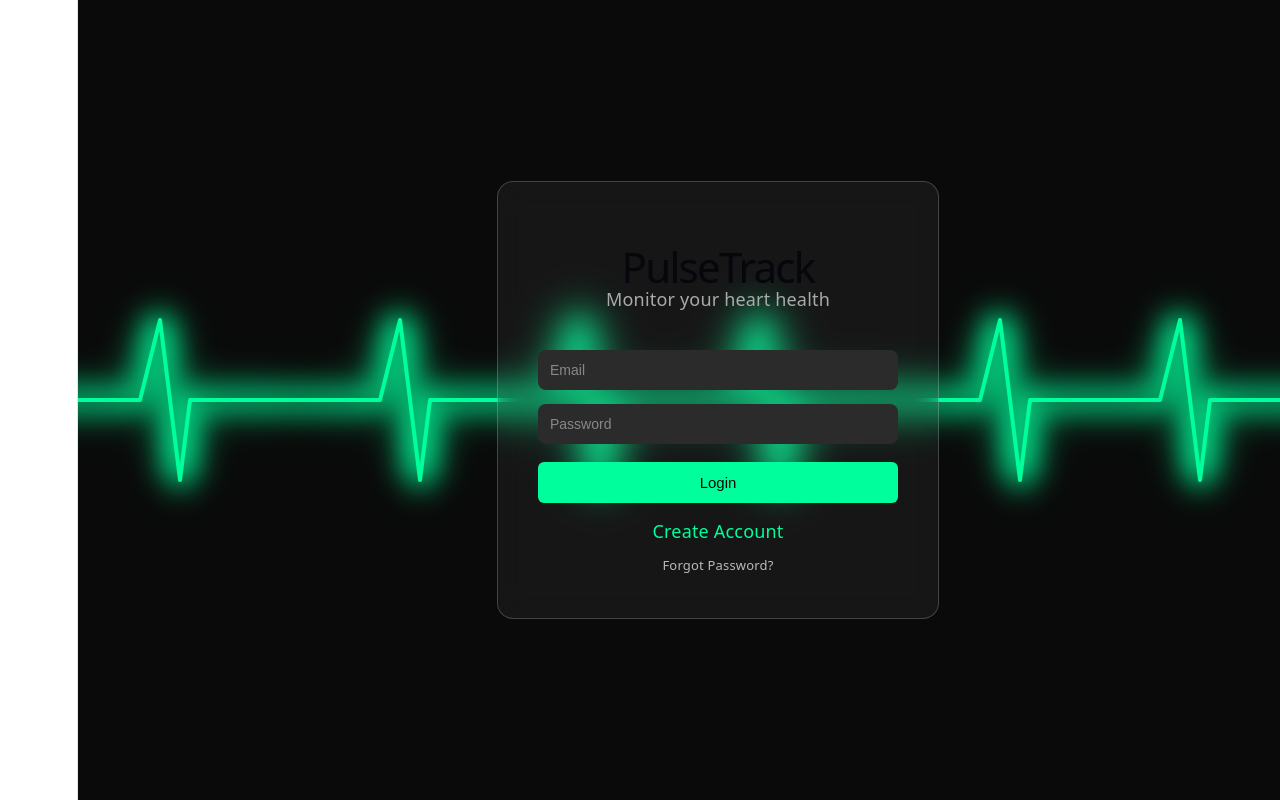
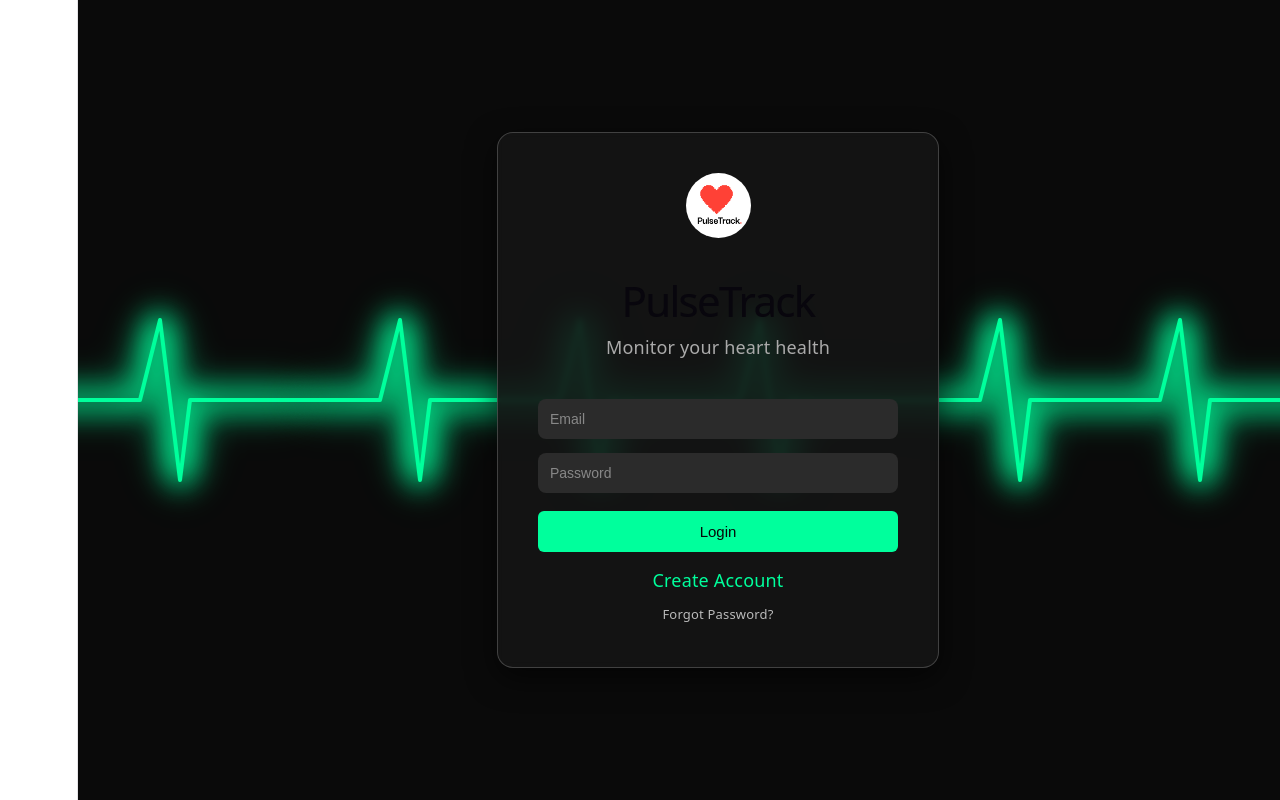
Before and after one commit to mpratik17/PulseTrack, a React app: page / in a window 1280 px wide. Shown: the top 800 px of the page. Built offline with nearby package versions, Linux system fonts and the light colour scheme; the HTML template or start-up script is replaced by a standard one.

Commit message:
logo design and hover effect

```diff
--- a/src/pages/login.jsx
+++ b/src/pages/login.jsx
@@ -1,5 +1,6 @@
 import { useState } from "react";
 import "../styles/login.css";
+import logo from "../assets/logo.png";
 
 function Login() {
 
@@ -115,7 +116,9 @@ function Login() {
 
       {/* LOGIN CARD */}
 
-      <div className="login-card">
+        <div className="login-card">
+
+        <img src={logo} className="logo" />
 
         <h1>PulseTrack</h1>
         <p>Monitor your heart health</p>
--- a/src/styles/login.css
+++ b/src/styles/login.css
@@ -79,25 +79,38 @@ transform:translateX(0);
 
 /* LOGIN CARD */
 
+.logo{
+
+  width:65px;
+  height:65px;
+  border-radius:50%;
+  object-fit:cover;
+  margin-bottom:12px;
+  transition: all 0.23s ease;
+
+}
+.logo:hover{
+
+  box-shadow:
+    0 0 10px rgba(0,255,156,0.8);
+
+  transform: scale(1.03);
+
+}
+
 .login-card{
 
 width:360px;
-
 padding:40px;
-
 border-radius:16px;
-
-background:rgba(255,255,255,0.05);
-
-backdrop-filter:blur(14px);
-
+background: rgba(20,20,20,0.9);;
+backdrop-filter:blur(3px);
 border:1px solid rgba(255,255,255,0.2);
-
 text-align:center;
-
 color:white;
-
 z-index:2;
+box-shadow:
+0 10px 30px rgba(0,0,0,0.6);
 
 }
 
@@ -107,7 +120,7 @@ z-index:2;
 .login-card h1{
 
 font-size:42px;
-margin-bottom:6px;
+margin-bottom:20px;
 
 }
 
```
Also changed, not shown: src/assets/logo.png (added).
